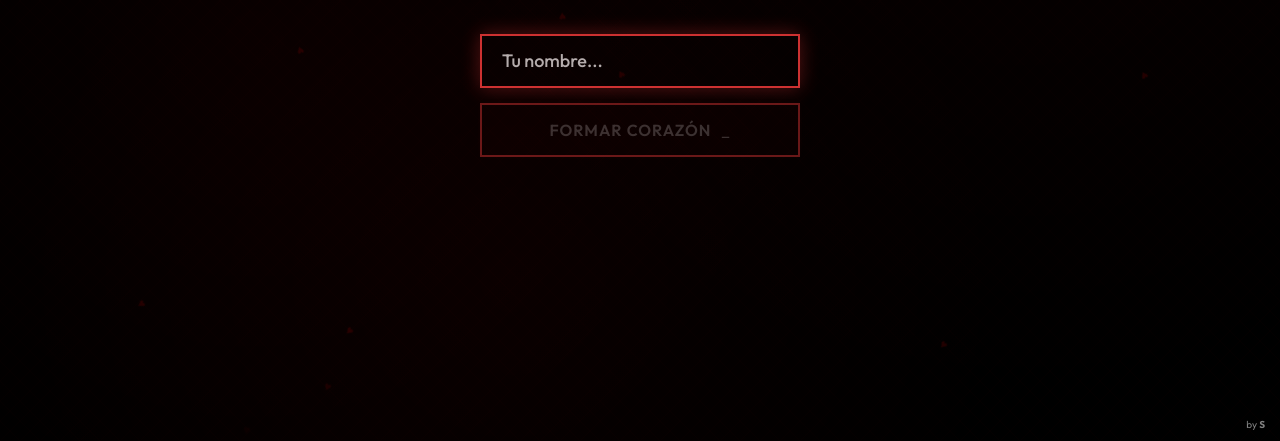
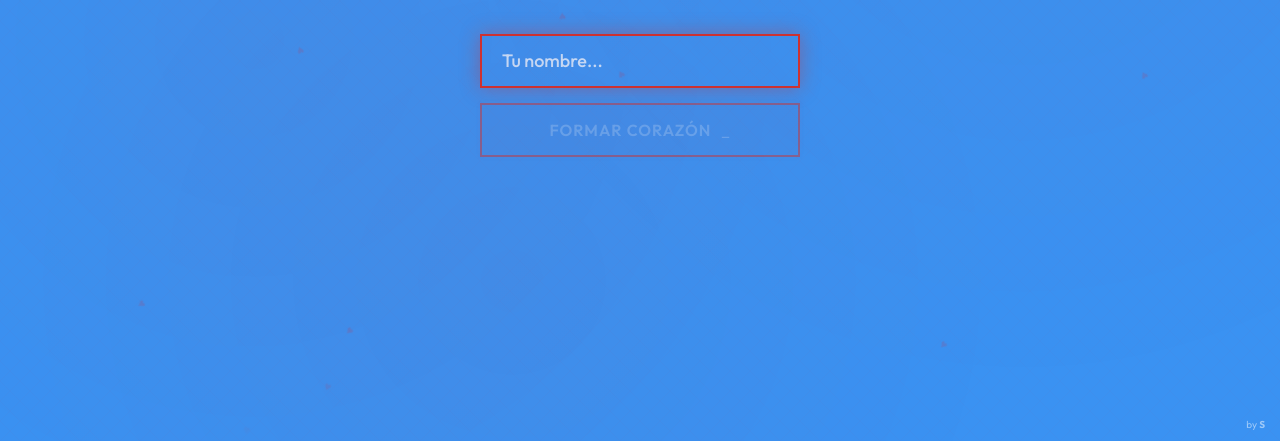
Before and after one commit to Jesussantiafo/name-to-heart, a website: page index.html in a window 1280 px wide. Shown: the part 359-800 px from the top of the page. Drawn offline with Linux system fonts and the light colour scheme; a web font is replaced by a local one.

Commit message:
Update style.css

```diff
--- a/style.css
+++ b/style.css
@@ -6,8 +6,8 @@
 
 body {
     font-family: 'Outfit', monospace;
-    background: #000;
-    color: #cc3333;
+    background: #0475efc8;
+    color: #33ec12d2;
     min-height: 100vh;
     overflow-x: hidden;
     position: relative;
```
